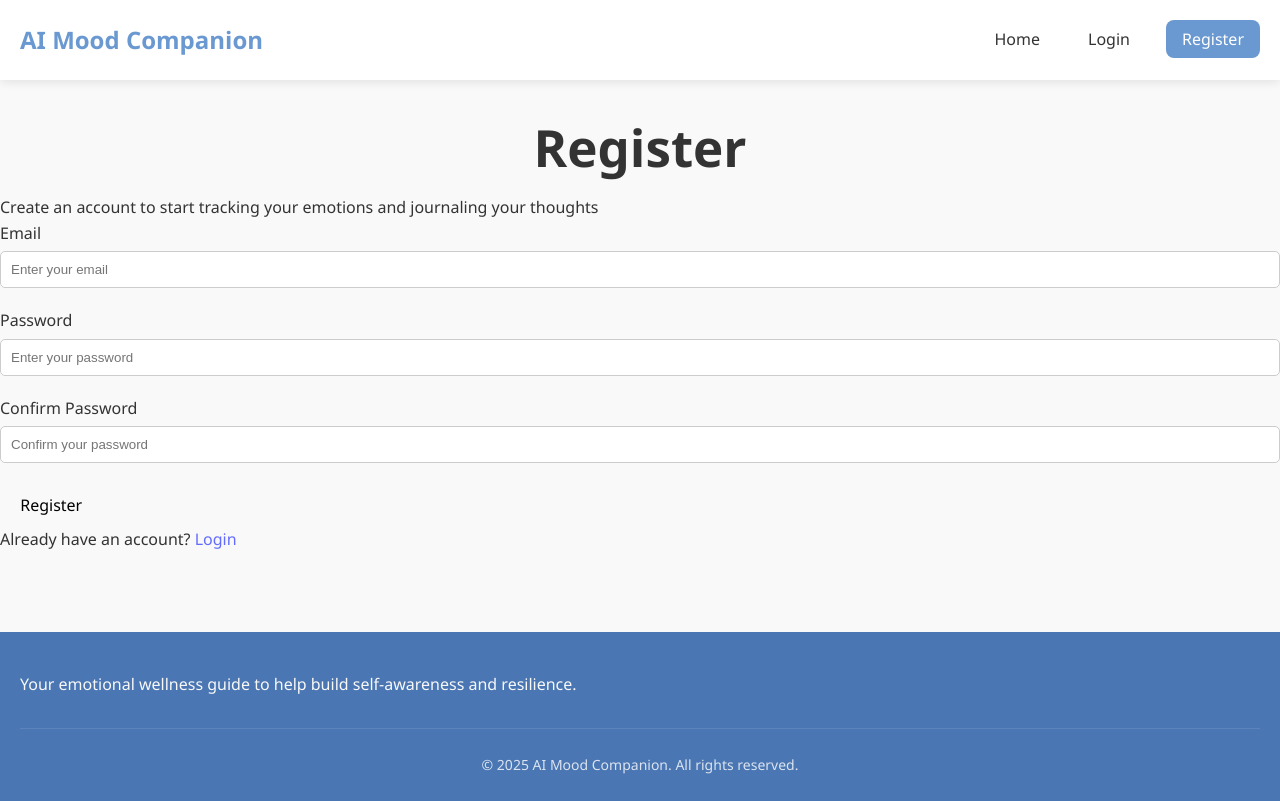
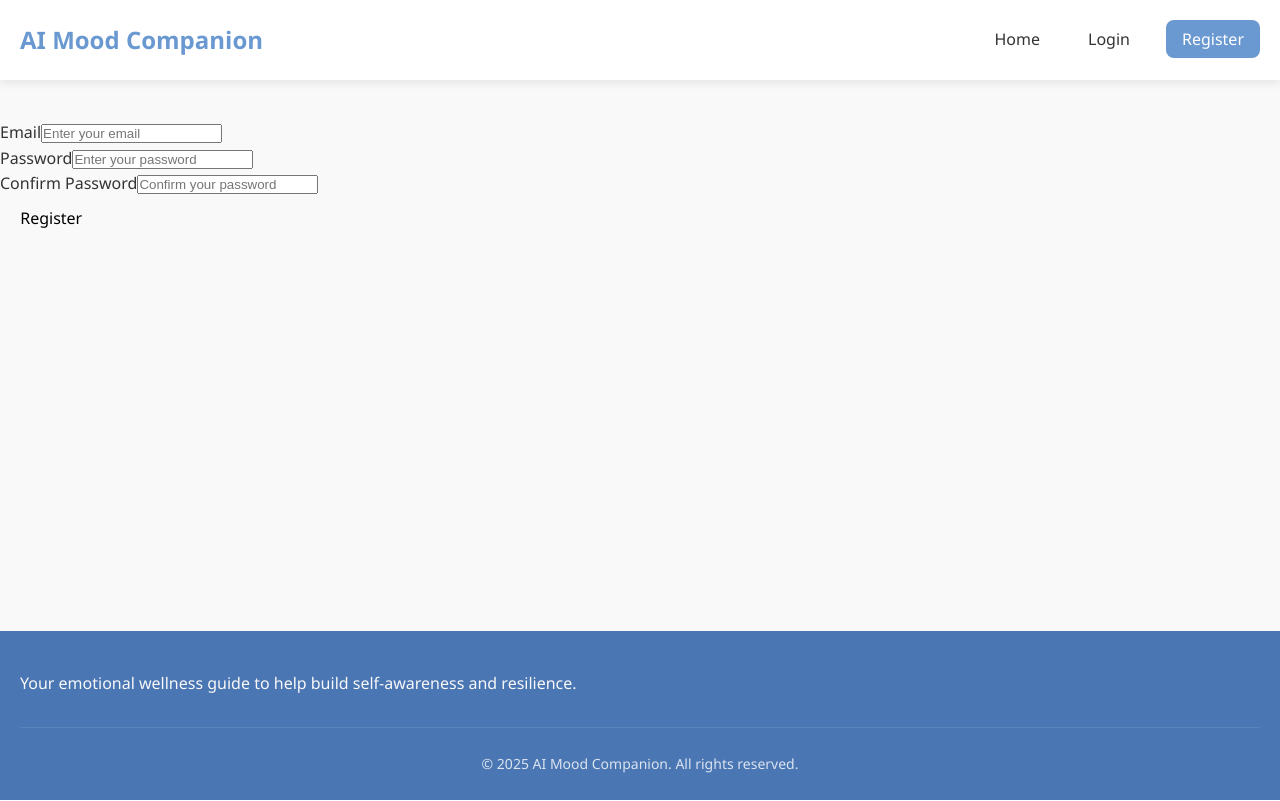
Before and after one commit to swanwish/MoodCompanion, a React (Vite) app in the folder client/: page /register in a window 1280 px wide. Built offline with nearby package versions, Linux system fonts and the light colour scheme.

Commit message:
refactor RegisterPage to handle form submission with API request and improve error handling

```diff
--- a/client/src/pages/RegisterPage.jsx
+++ b/client/src/pages/RegisterPage.jsx
@@ -1,19 +1,15 @@
-import { useState } from "react";
-import { Link } from "react-router-dom";
-import "./RegisterPage.css";
-const { register } = require("../../../server/controllers/userController");
+import React, { useState } from "react";
 
-function RegisterPage({ onRegister }) {
+const RegisterPage = () => {
   const [formData, setFormData] = useState({
     email: "",
     password: "",
     confirmPassword: "",
   });
+  const [loading, setLoading] = useState(false);
+  const [error, setError] = useState("");
 
-  const [error, setError] = useState(null);
-  const [loading, setLoading] = useState(false);
-
-  // Handle input changes
+  // Handle form input change
   const handleChange = (e) => {
     setFormData({
       ...formData,
@@ -22,31 +18,47 @@ function RegisterPage({ onRegister }) {
   };
 
   // Handle form submission
-  const handleSubmit = (e) => {
-    e.preventDefault();
-    setError(null);
+  const handleSubmit = async (e) => {
+    e.preventDefault(); // Prevent default form behavior (refresh)
 
+    // Check if passwords match
     if (formData.password !== formData.confirmPassword) {
-      setError("Passwords do not match!");
+      setError("Passwords do not match");
       return;
     }
 
     setLoading(true);
-    onRegister(formData)
-      .catch((err) => setError(err.message))
-      .finally(() => setLoading(false));
+    setError(""); // Reset previous errors
+
+    try {
+      // Make a POST request to the backend
+      const response = await fetch("http://localhost:3000/api/users/register", {
+        method: "POST",
+        headers: {
+          "Content-Type": "application/json",
+        },
+        body: JSON.stringify({
+          email: formData.email,
+          password: formData.password,
+        }),
+      });
+
+      if (!response.ok) {
+        throw new Error("Registration failed");
+      }
+
+      const data = await response.json();
+      console.log("Registration successful:", data);
+      // Handle successful registration (redirect, show message, etc.)
+    } catch (err) {
+      setError("Error: " + err.message);
+    } finally {
+      setLoading(false);
+    }
   };
 
   return (
-    <div className="register-page">
-      <section className="register-section">
-        <div className="register-content">
-          <h1>Register</h1>
-          <p>Create an account to start tracking your emotions and journaling your thoughts</p>
-
-          {error && <p className="error-message">{error}</p>} {/* Display error message */}
-
-          <form onSubmit={register}>
+    <form onSubmit={handleSubmit}>
       <div className="form-group">
         <label htmlFor="email">Email</label>
         <input
@@ -83,16 +95,12 @@ function RegisterPage({ onRegister }) {
           required
         />
       </div>
+      {error && <div className="error">{error}</div>}
       <button type="submit" disabled={loading}>
         {loading ? "Registering..." : "Register"}
       </button>
     </form>
-
-          <p>Already have an account? <Link to="/login">Login</Link></p>
-        </div>
-      </section>
-    </div>
   );
-}
+};
 
 export default RegisterPage;
```
Lines whose indentation alone changed are shown as unchanged.
